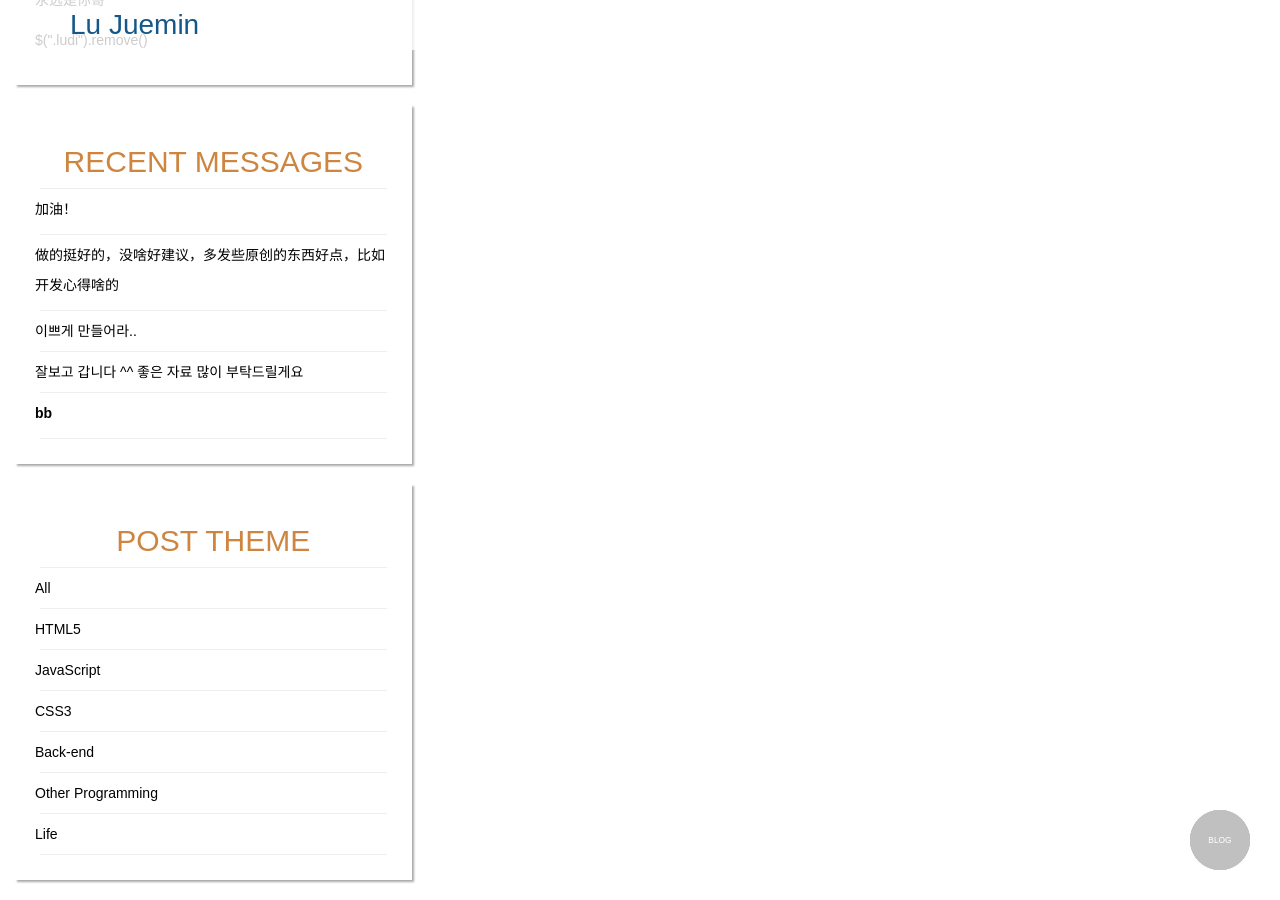
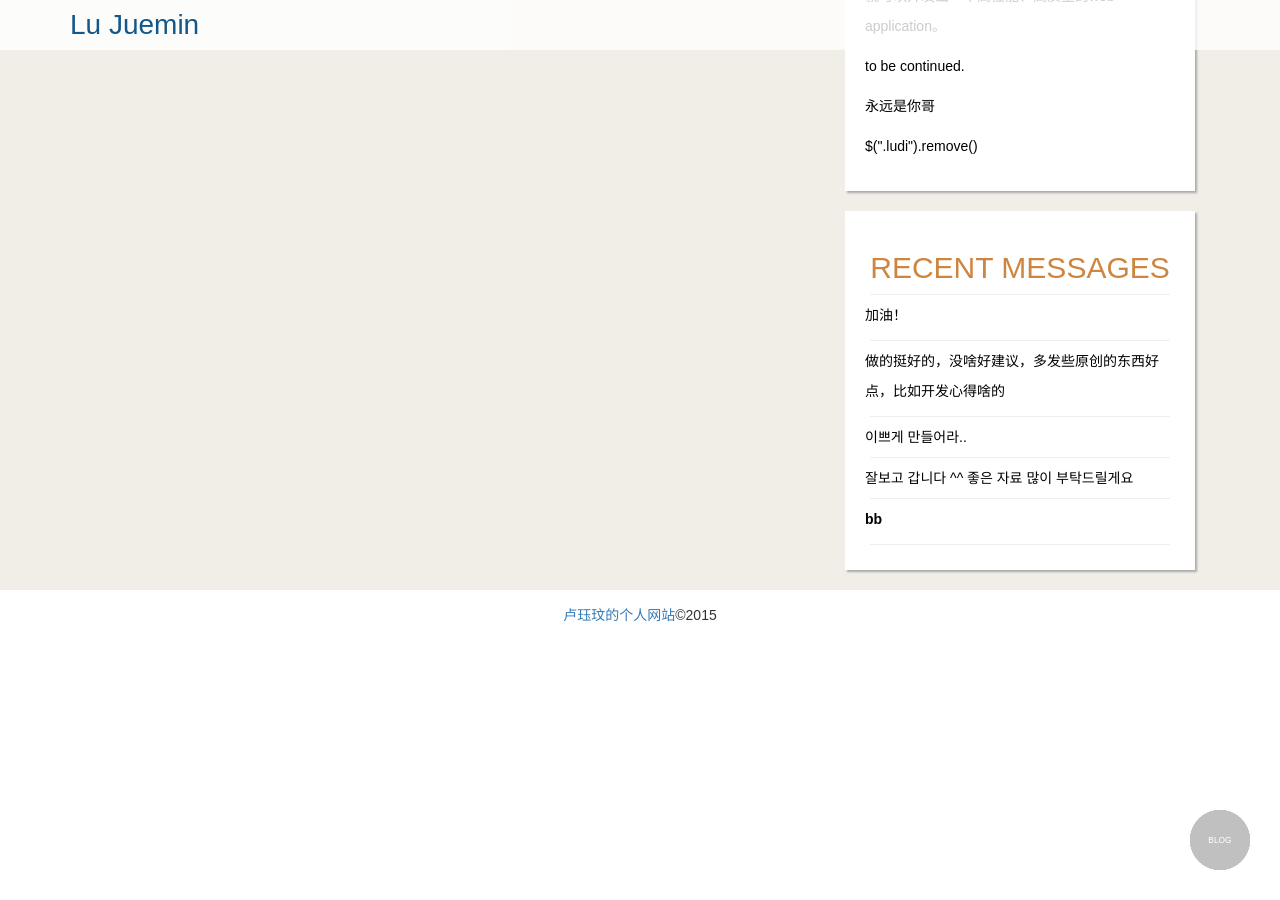
Before and after one commit to juemin90/juemin90.github.io, a Jekyll site: the page blog/index.html, which Jekyll copies as it is, in a window 1280 px wide and 900 px high, scrolled down 1371 px. Built offline with Jekyll 4.4.1, drawn with Linux system fonts in a browser that asks for light colours; nearby versions of some CDN libraries.

Commit message:
dom modified

```diff
--- a/blog/index.html
+++ b/blog/index.html
@@ -20,25 +20,24 @@
     <div id="panel_blog">
     <div class="container">
         <div class="col-md-8" id="content">
-
             <article class="holder" id="blog">
                 <div class="header">
-                    <a href="http://juemin90.dothome.co.kr/blog.php?id=75">
+                    <a href=".">
                         <h1>aa</h1>
                     </a>
                     <hr>
-                    <p>Posted by <small>卢珏玟</small> on <small>2015-10-04</small><span id="theme" class="label label-default" style="float:right;">JavaScript</span></p></div>
-                    <div class="content">
+                    <p>Posted by <small>卢珏玟</small> on <small>2015-10-04</small><span id="theme" class="label label-default" style="float:right;">JavaScript</span></p>
+                </div>
+                <div class="content">
 
-                    </div>
                 </div>
                 <div class="footer">
                     <hr>
                     <div class="read-more">
-                        <a href="http://juemin90.dothome.co.kr/bloglist.php#">continue reading</a>
+                        <a href="">continue reading</a>
                     </div>
                     <div class="social-widget-holder">
-                        <a href="http://juemin90.dothome.co.kr/blog.php?id=75#reply-editor" title="Comment on Keep learning">Leave a comment</a>
+                        <a href="" title="Comment on Keep learning">Leave a comment</a>
                     </div>
                     <div class="clearfix"></div>
                 </div>
@@ -49,7 +48,7 @@
             <article id="about-me" class="aside-holder">
                 <h2>about me</h2>
                 <div class="photo-holder">
-                    <a href="javascript:void(0);" id="my_photo"><img src="./卢珏玟的博客_files/juemin.png" alt="lujuemin" class="img-thumbnail"></a>
+                    <a href="javascript:void(0);" id="my_photo"><img src="../im/juemin.png" alt="lujuemin" class="img-thumbnail"></a>
                 </div>
                 <p>I'm Lu Juemin, a student in Yonsei University, majoring in Computer Science</p>
             </article>
@@ -87,23 +86,14 @@
                     <hr>
                     <a href="http://juemin90.dothome.co.kr/message.php"><p><strong>bb</strong></p></a>
                     <hr>
-                    </article>            <article id="theme" class="aside-holder">
-                <h2>Post Theme</h2>
-                <hr>
-                <a href="http://juemin90.dothome.co.kr/index.php">All</a><hr>
-                <a href="http://juemin90.dothome.co.kr/index.php?theme=Html5">HTML5</a><hr>
-                <a href="http://juemin90.dothome.co.kr/index.php?theme=JavaScript">JavaScript</a><hr>
-                <a href="http://juemin90.dothome.co.kr/index.php?theme=CSS3">CSS3</a><hr>
-                <a href="http://juemin90.dothome.co.kr/index.php?theme=Back-end">Back-end</a><hr>
-                <a href="http://juemin90.dothome.co.kr/index.php?theme=Other%20Programming">Other Programming</a><hr>
-                <a href="http://juemin90.dothome.co.kr/index.php?theme=Life">Life</a><hr>
-            </article>
+                    </article>
+
         </div>
     </div>
 
 </div></section>
 <footer>
-    <a href="http://juemin90.dothome.co.kr/index.php">卢珏玟的个人网站</a>©2015
+    <a href="..">卢珏玟的个人网站</a>©2015
 </footer>
 <div id="nav">
     <div id="nav1">
```
